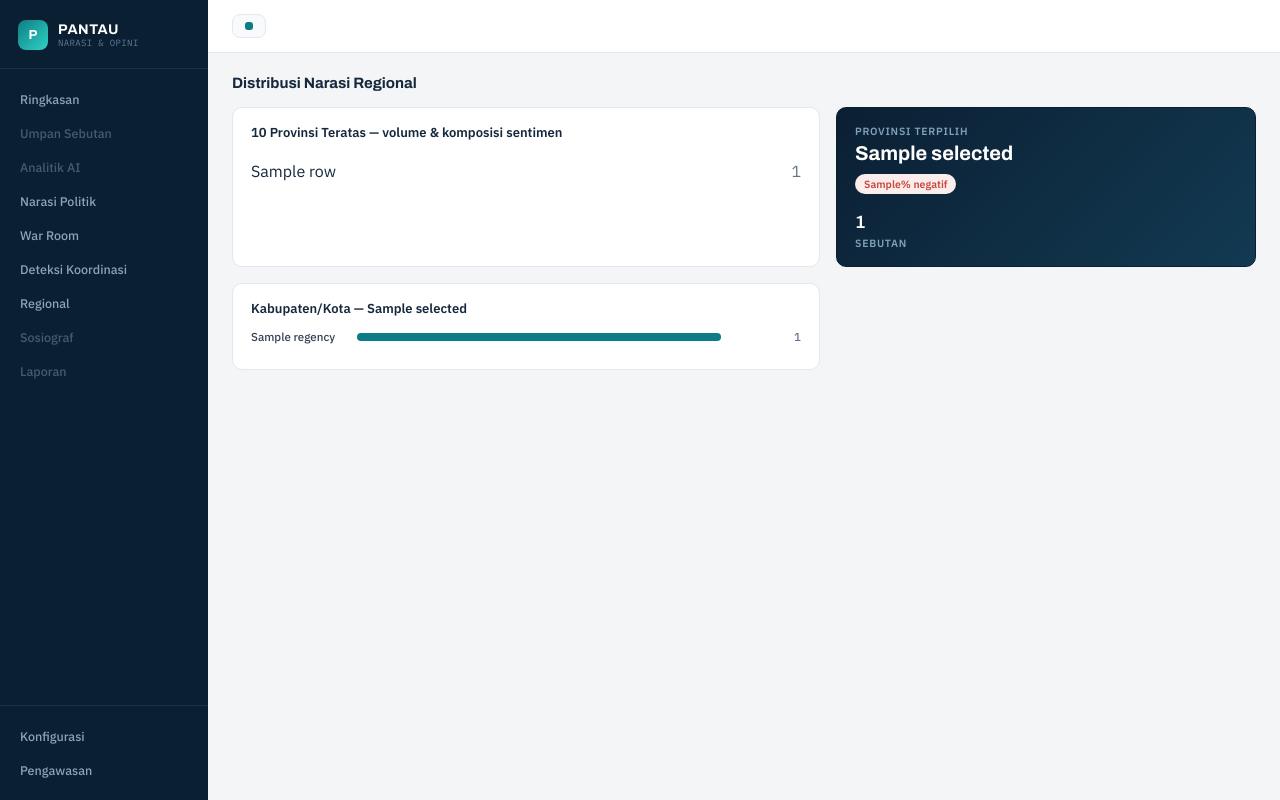
After one commit to YorGalore/capstoneYor, a Django app: template templates/analytics/regional.html in a window 1280 px wide. The commit adds this page. Run offline with Django 5.2, Linux system fonts and the light colour scheme; the template is opened without the code that fills it: most values are stand-ins (such as "Sample title", 1, 10 or a date in 2020).

Commit message:
Implement Regional view: province heat ranking and regency drill-down
Adds regional_summary selector (top-10 province ranking with sentiment
composition, plus drill-down to a selected province's regency
breakdown) and replaces the Task 4 placeholder regional view/template.

Added a minimal page-title heading ("Distribusi Narasi Regional") not
present in the task-14 brief's template listing, needed to satisfy the
brief's own view test assertion and matching the design mockup
(docs/design/pantau/screen_1e.html) — a one-line CSS-class addition,
no new backend logic.

```diff
--- a/apps/analytics/views.py
+++ b/apps/analytics/views.py
@@ -1,4 +1,3 @@
-from django.http import HttpResponse
 from django.shortcuts import render
 
 from apps.core.selectors import get_active_project
@@ -35,4 +34,7 @@ def narasi(request):
 
 
 def regional(request):
-    return HttpResponse("Regional — coming soon")
+    project = get_active_project(request)
+    selected_province = request.GET.get("provinsi") or None
+    summary = selectors.regional_summary(project, selected_province) if project else None
+    return render(request, "analytics/regional.html", {"active_nav": "regional", "summary": summary})
--- a/static/core/css/base.css
+++ b/static/core/css/base.css
@@ -175,3 +175,13 @@ a:hover { color: #0A5C64; text-decoration: underline; }
 .narasi-theme-label { font: 600 10.5px 'IBM Plex Sans', sans-serif; color: var(--text-muted); letter-spacing: .07em; text-transform: uppercase; margin-bottom: 8px; }
 .narasi-theme-tags { display: flex; flex-wrap: wrap; gap: 6px; }
 .narasi-theme-tag { padding: 5px 11px; border-radius: 20px; font: 500 11.5px 'IBM Plex Sans', sans-serif; }
+
+.pantau-page-title { font: 700 15px Archivo, sans-serif; color: var(--navy-2); }
+.pantau-grid-regional { display: grid; grid-template-columns: 1fr 420px; gap: 16px; }
+.pantau-region-row { display: grid; grid-template-columns: 96px 1fr 58px; align-items: center; gap: 12px; padding: 8px 0; color: inherit; text-decoration: none; }
+.pantau-region-row:hover { text-decoration: none; background: #F8FAFB; }
+.pantau-region-flagged { color: var(--negative); font-weight: 600; }
+.pantau-region-selected { flex-direction: column; align-items: flex-start; gap: 10px; }
+.pantau-region-name { font: 700 20px Archivo, sans-serif; color: #fff; margin-top: 4px; }
+.pantau-region-kpis { display: flex; gap: 16px; }
+.pantau-kpi-value.light { color: #fff; font: 600 18px Archivo, sans-serif; }
--- /dev/null
+++ b/templates/analytics/regional.html
@@ -0,0 +1,41 @@
+{% extends "core/base_dashboard.html" %}
+{% block title %}Regional{% endblock %}
+{% block content %}
+<div class="pantau-page-title">Distribusi Narasi Regional</div>
+<div class="pantau-grid-regional">
+  <div class="pantau-card">
+    <div class="pantau-card-title">10 Provinsi Teratas — volume &amp; komposisi sentimen</div>
+    {% for row in summary.province_rows %}
+      <a class="pantau-region-row{% if row.flagged %} pantau-region-flagged{% endif %}" href="?provinsi={{ row.name|urlencode }}">
+        <span>{{ row.name }}{% if row.flagged %} ⚠{% endif %}</span>
+        <div class="pantau-sentiment-bar">
+          <div class="pantau-bg-positive" style="width: {{ row.positive_pct }}%"></div>
+          <div class="pantau-bg-neutral" style="width: {{ row.neutral_pct }}%"></div>
+          <div class="pantau-bg-negative" style="width: {{ row.negative_pct }}%"></div>
+        </div>
+        <span class="mono">{{ row.count }}</span>
+      </a>
+    {% endfor %}
+  </div>
+  <div class="pantau-card pantau-card-dark pantau-region-selected">
+    <div>
+      <div class="pantau-kpi-label light">Provinsi terpilih</div>
+      <div class="pantau-region-name">{{ summary.selected.name }}</div>
+    </div>
+    <span class="pantau-badge pantau-badge-negative">{{ summary.selected.negative_pct }}% negatif</span>
+    <div class="pantau-region-kpis">
+      <div><div class="pantau-kpi-value light">{{ summary.selected.count }}</div><div class="pantau-kpi-label light">sebutan</div></div>
+    </div>
+  </div>
+  <div class="pantau-card">
+    <div class="pantau-card-title">Kabupaten/Kota — {{ summary.selected.name }}</div>
+    {% for regency in summary.selected.regencies %}
+      <div class="pantau-source-row">
+        <span>{{ regency.name }}</span>
+        <div class="pantau-progress"><div class="pantau-progress-fill" style="width: {{ regency.pct }}%"></div></div>
+        <span class="mono">{{ regency.count }}</span>
+      </div>
+    {% endfor %}
+  </div>
+</div>
+{% endblock %}
```
Also changed, not shown: apps/analytics/selectors.py (+52 -1 lines), apps/analytics/tests/test_selectors.py (+18 -0 lines), apps/analytics/tests/test_views.py (+13 -0 lines).
